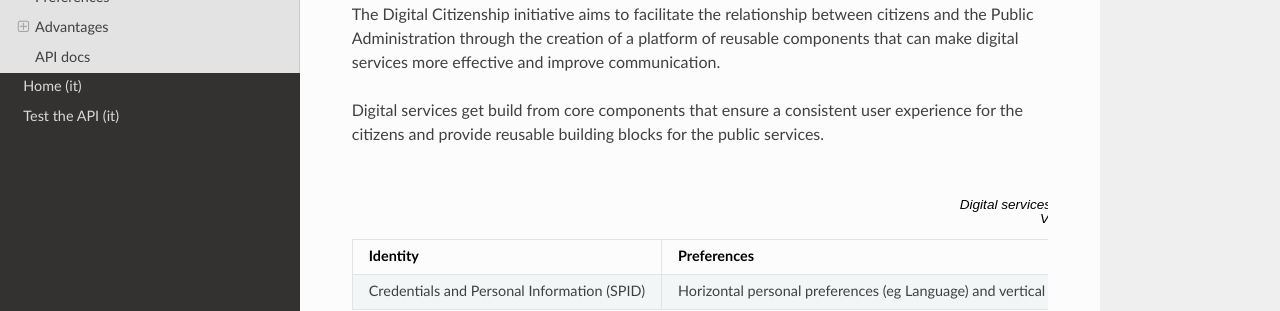
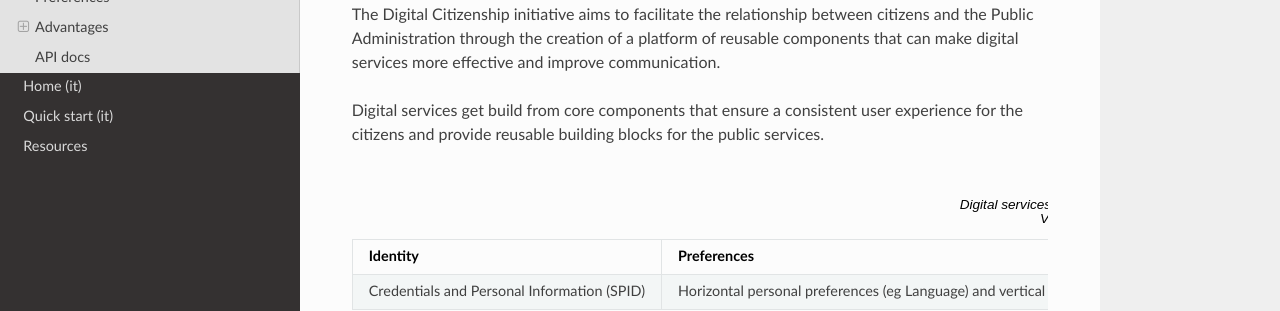
Before and after one commit to pagopa-archive/io, an MkDocs documentation site: the page built from docs/index.md, in a window 1280 px wide. Shown: the part 213-524 px from the top of the page. Built offline with MkDocs 1.6.1, drawn with Linux system fonts in a browser that asks for light colours; nearby versions of some CDN libraries; old or Windows-style settings are respelled for this version of MkDocs.

Commit message:
docs: added resoures links

```diff
--- a/mkdocs.yml
+++ b/mkdocs.yml
@@ -3,7 +3,8 @@ repo_url: https://github.com/teamdigitale/digital-citizenship
 pages:
     - Home: index.md
     - Home (it): index.it.md
-    - Test the API (it): onboarding.it.md
+    - Quick start (it): onboarding.it.md
+    - Resources: resources.md
 theme: readthedocs
 strict: true
 extra_templates:
```
